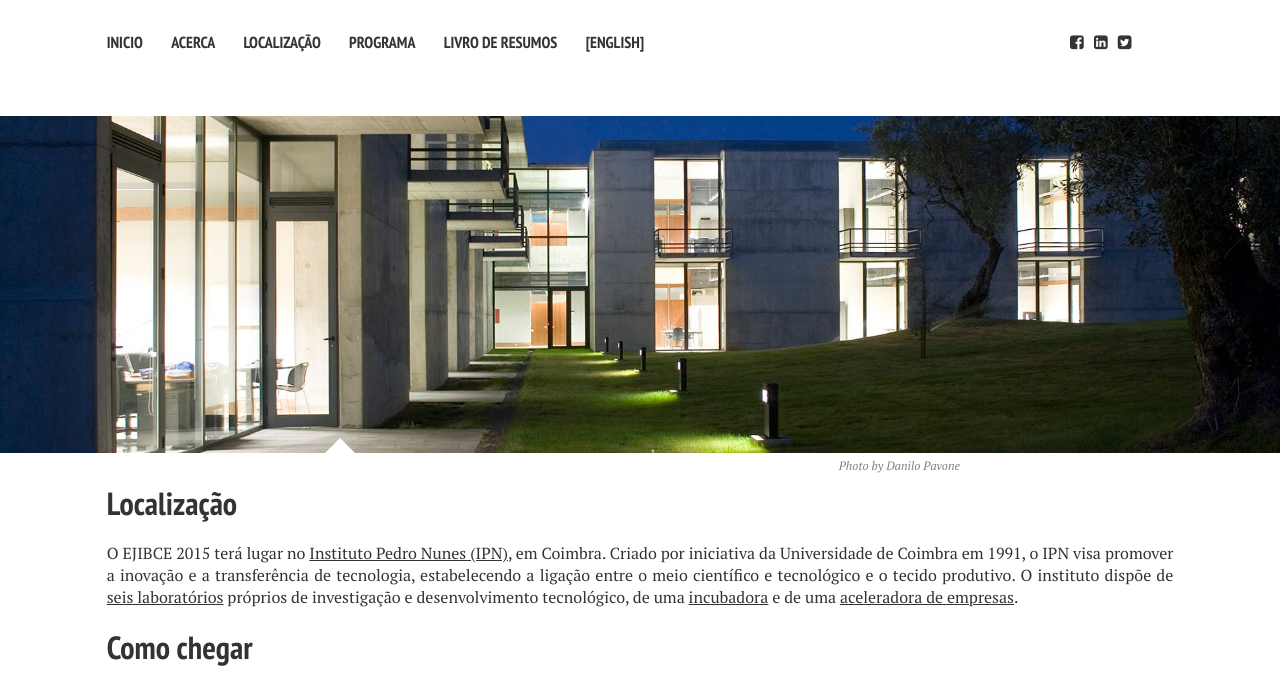
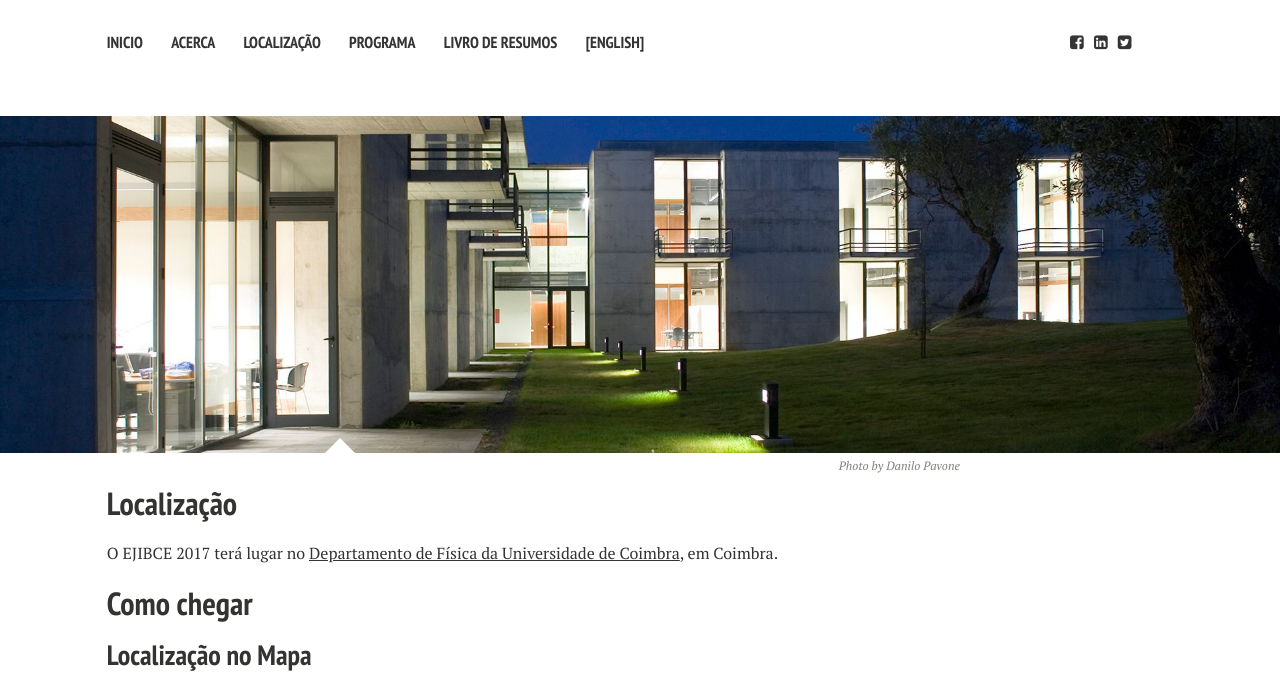
Before and after one commit to ejibce/ejibce.github.io, a Jekyll site: the page built from local/index.md, in a window 1280 px wide. Shown: the top 687 px of the page. Built offline with Jekyll 4.4.1, drawn with Linux system fonts in a browser that asks for light colours; nearby versions of some CDN libraries; some of the changed text lies outside the part shown.

Commit message:
location_first_change_try

```diff
--- a/local/index.md
+++ b/local/index.md
@@ -10,18 +10,14 @@ image:
   credit: Photo by Danilo Pavone
 ---
 
-O EJIBCE 2015 terá lugar no [Instituto Pedro Nunes (IPN)](https://www.ipn.pt), em Coimbra. Criado por
-iniciativa da Universidade de Coimbra em 1991, o IPN visa promover a inovação e a transferência de
-tecnologia, estabelecendo a ligação entre o meio científico e tecnológico e o tecido produtivo. O
-instituto dispõe de [seis laboratórios](https://www.ipn.pt/laboratorios) próprios de investigação e
-desenvolvimento tecnológico, de uma [incubadora](https://www.ipn.pt/incubadora) e de uma [aceleradora de empresas](https://www.ipn.pt/tecBis).
+O EJIBCE 2017 terá lugar no [Departamento de Física da Universidade de Coimbra](http://www.fis.uc.pt/), em Coimbra.
 
 # Como chegar
 
 ## Localização no Mapa
-<iframe src="https://www.google.com/maps/embed?pb=!1m18!1m12!1m3!1d3047.7610867329845!2d-8.416470685194067!3d40.19213007719353!2m3!1f0!2f0!3f0!3m2!1i1024!2i768!4f13.1!3m3!1m2!1s0xd22f996bd1626ef%3A0x62667da29126b7a5!2sINSTITUTO+PEDRO+NUNES!5e0!3m2!1sen!2spt!4v1444930197027" width="650" height="400" frameborder="0" style="border:0" allowfullscreen></iframe>
+<iframe src="https://www.google.pt/maps/place/Departamento+de+F%C3%ADsica+da+Universidade+de+Coimbra/@40.207816,-8.4266507,17z/data=!3m1!4b1!4m5!3m4!1s0xd22f9098f98004b:0xf74b13602c7f2de3!8m2!3d40.207816!4d-8.424462" width="650" height="400" frameborder="0" style="border:0" allowfullscreen></iframe>
 
 ## Transportes Públicos
-Para chegar de transportes públicos ao IPN, proveniente da estação de comboios (Coimbra-B), siga a
+Para chegar de transportes públicos ao Pólo I Universitário, proveniente da estação de comboios (Coimbra-B), siga a
 Linha 29 até aos CTT (3 paragens), seguido da Linha 24T até ao Parque do Vale das Flores (7 paragens).
 O percurso tem a duração de cerca de 25 minutos.
```
